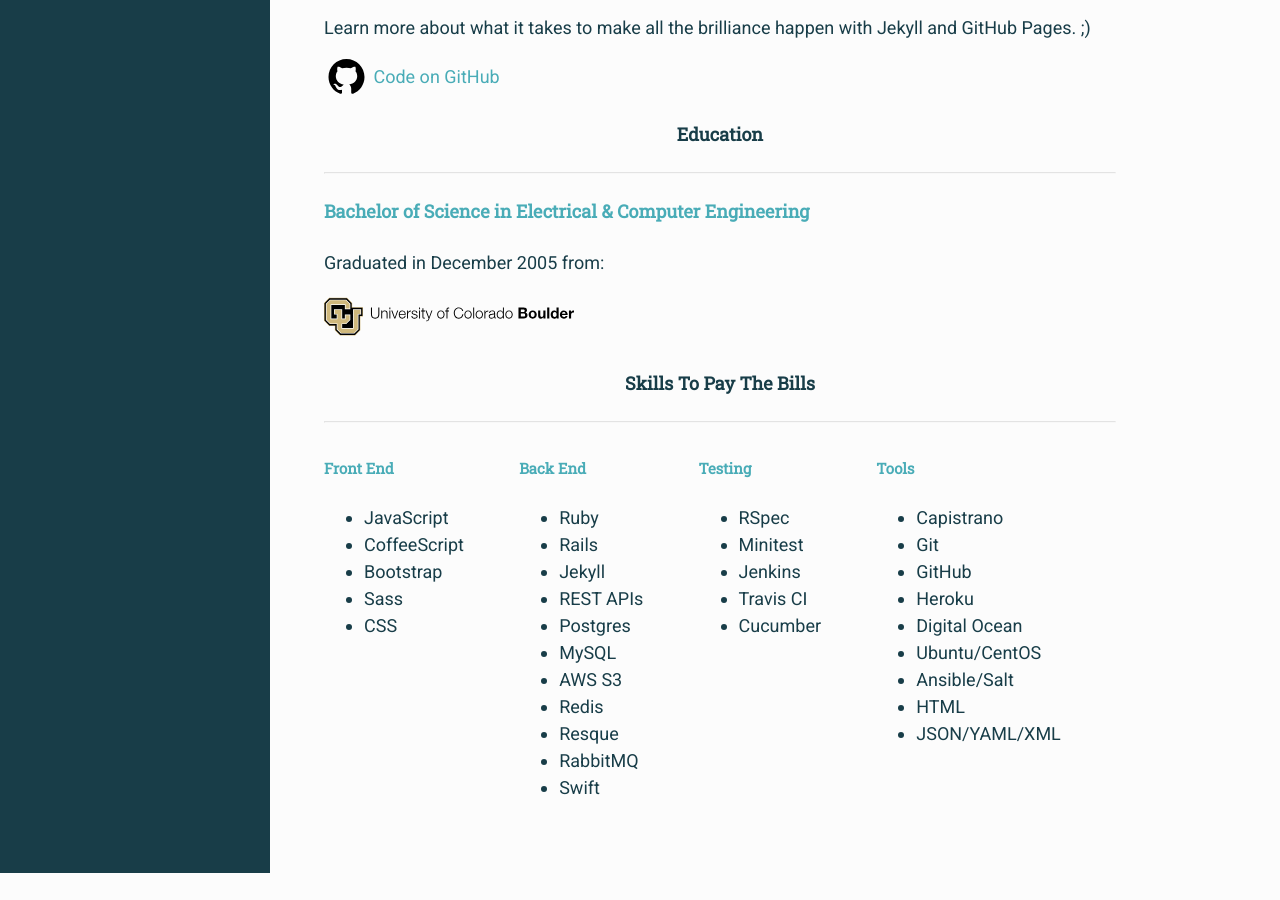
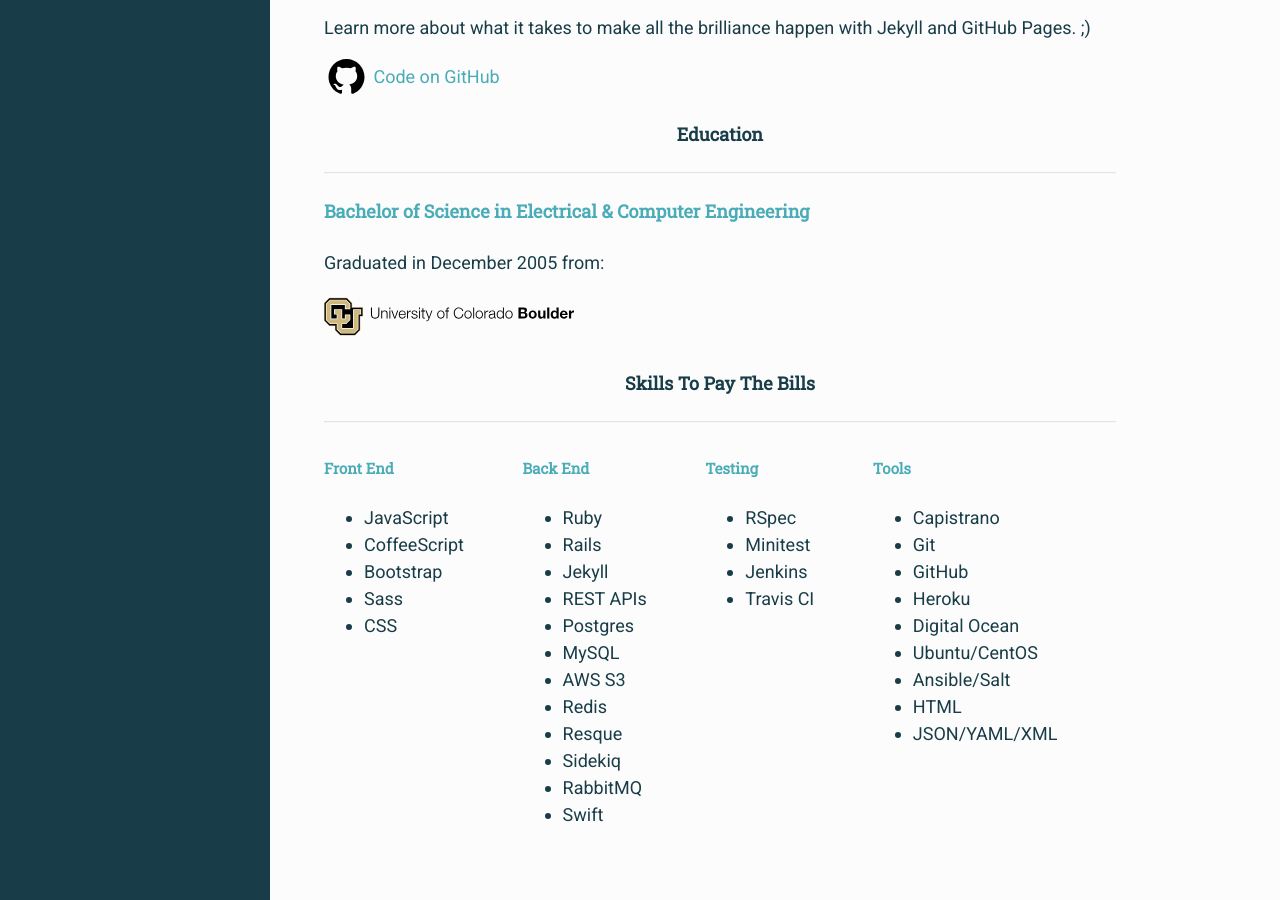
Before and after one commit to thetizzo/thetizzo.github.io, a Jekyll site: the page built from resume.html, in a window 1280 px wide and 900 px high, scrolled down 1361 px. Built offline with Jekyll 4.4.1, drawn with Linux system fonts in a browser that asks for light colours; nearby versions of some CDN libraries; library files that are not in the unit come from our copies; before the commit the page ends 2234 px from its top, so only the background shows below that.

Commit message:
Skills updates.

```diff
--- a/_data/resume.yml
+++ b/_data/resume.yml
@@ -127,6 +127,7 @@
     - AWS S3
     - Redis
     - Resque
+    - Sidekiq
     - RabbitMQ
     - Swift
   Testing:
@@ -134,7 +135,6 @@
     - Minitest
     - Jenkins
     - Travis CI
-    - Cucumber
   Tools:
     - Capistrano
     - Git
```
